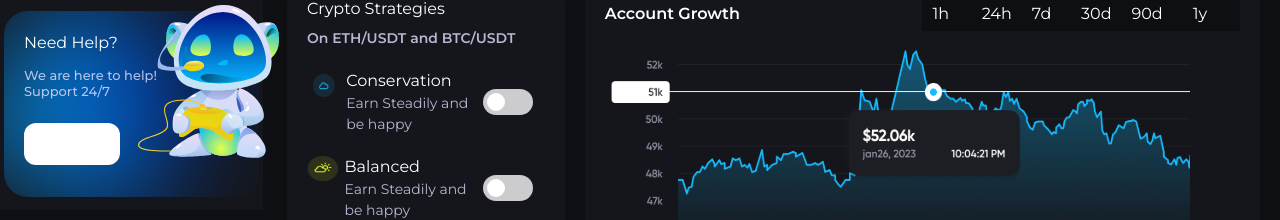
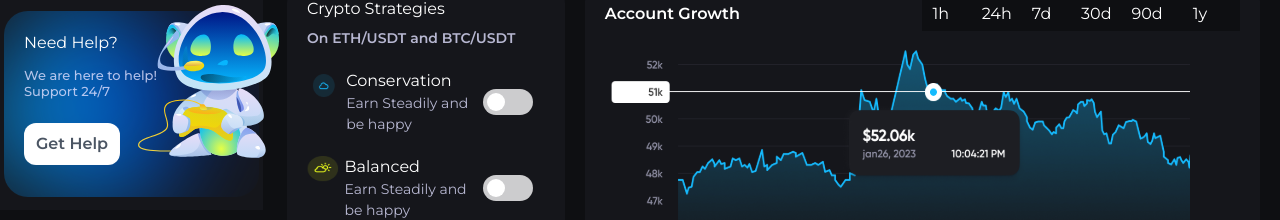
Before and after one commit to S-ali007/BlackAlgo-v1, a Next.js app: page /dashboard in a window 1280 px wide. Shown: the part 590-810 px from the top of the page. Built offline with nearby package versions, Linux system fonts and the light colour scheme.

Commit message:
help button text color changes

```diff
--- a/src/app/dashboard/Dashboard.jsx
+++ b/src/app/dashboard/Dashboard.jsx
@@ -509,7 +509,7 @@ function Dashboard() {
                 <div className="mt-[24px] max-w-[96px] w-full cursor-pointer ">
                   <Button
                     extraClasses={
-                      "bg-[#fff] max-w-[96px] w-full  text-[#00cc] py-[8px] cursor-pointer   "
+                      "bg-[#fff] max-w-[96px] w-full  text-gray-600 py-[8px] cursor-pointer   "
                     }
                     text={"Get Help"}
                     href={"/"}
```
